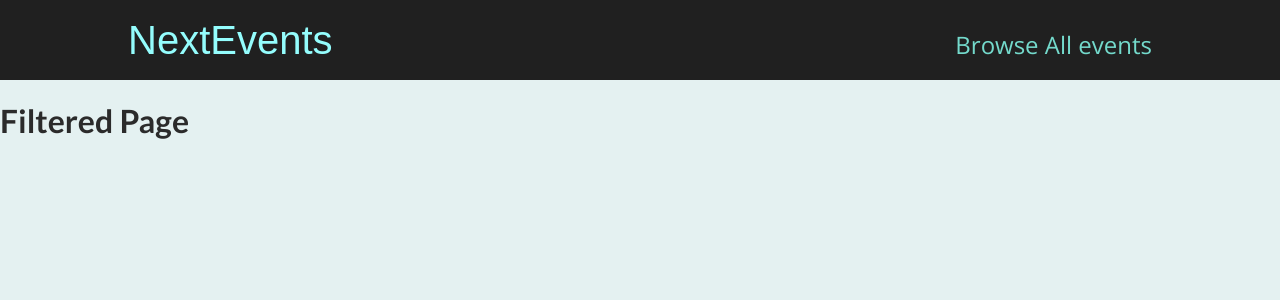
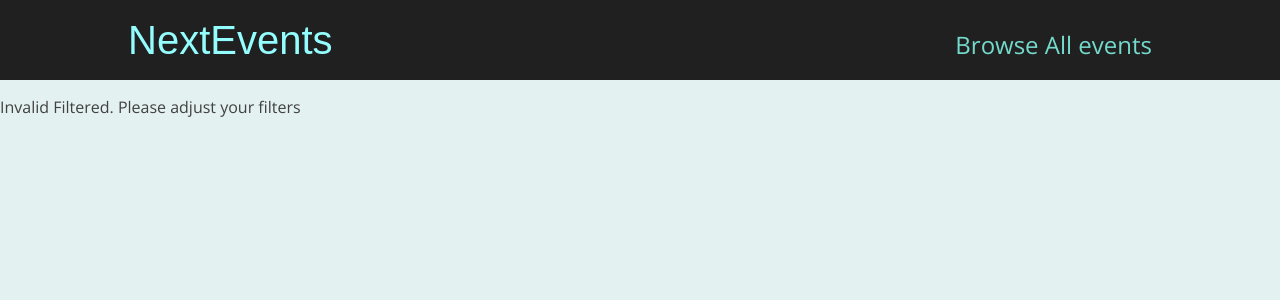
Before and after one commit to HarrySidhu1815/NextJs-Events-Project, a Next.js app: page /events in a window 1280 px wide. Shown: the top 300 px of the page. Built offline with nearby package versions, Linux system fonts and the light colour scheme.

Commit message:
filter events logic added

```diff
--- a/pages/events/[...slug].js
+++ b/pages/events/[...slug].js
@@ -1,9 +1,44 @@
-import React from 'react'
+import { useRouter } from "next/router";
+import React from "react";
+import { getFilteredEvents } from "../../dummy_data";
 
 export default function FilteredPage() {
+  const router = useRouter();
+
+  const filterData = router.query.slug;
+
+  if (!filterData) {
+    return <p className="center">Loading ...</p>;
+  }
+
+  const filteredYear = filterData[0];
+  const filteredMonth = filterData[1];
+
+  const numYear = +filteredYear;
+  const numMonth = +filteredMonth;
+
+  if (
+    isNaN(numYear) ||
+    isNaN(numMonth) ||
+    numYear > 2030 ||
+    numYear < 2021 ||
+    numMonth > 12 ||
+    numMonth < 1
+  ) {
+    return <p>Invalid Filtered. Please adjust your filters</p>;
+  }
+
+  const filterResultData = getFilteredEvents({
+    year: numYear,
+    month: numMonth
+  })
+
+  if(!filterResultData || filterResultData.length === 0){
+    return <p>No events found for appliad filter</p>
+  }
   return (
     <div>
       <h1>Filtered Page</h1>
     </div>
-  )
+  );
 }
```
